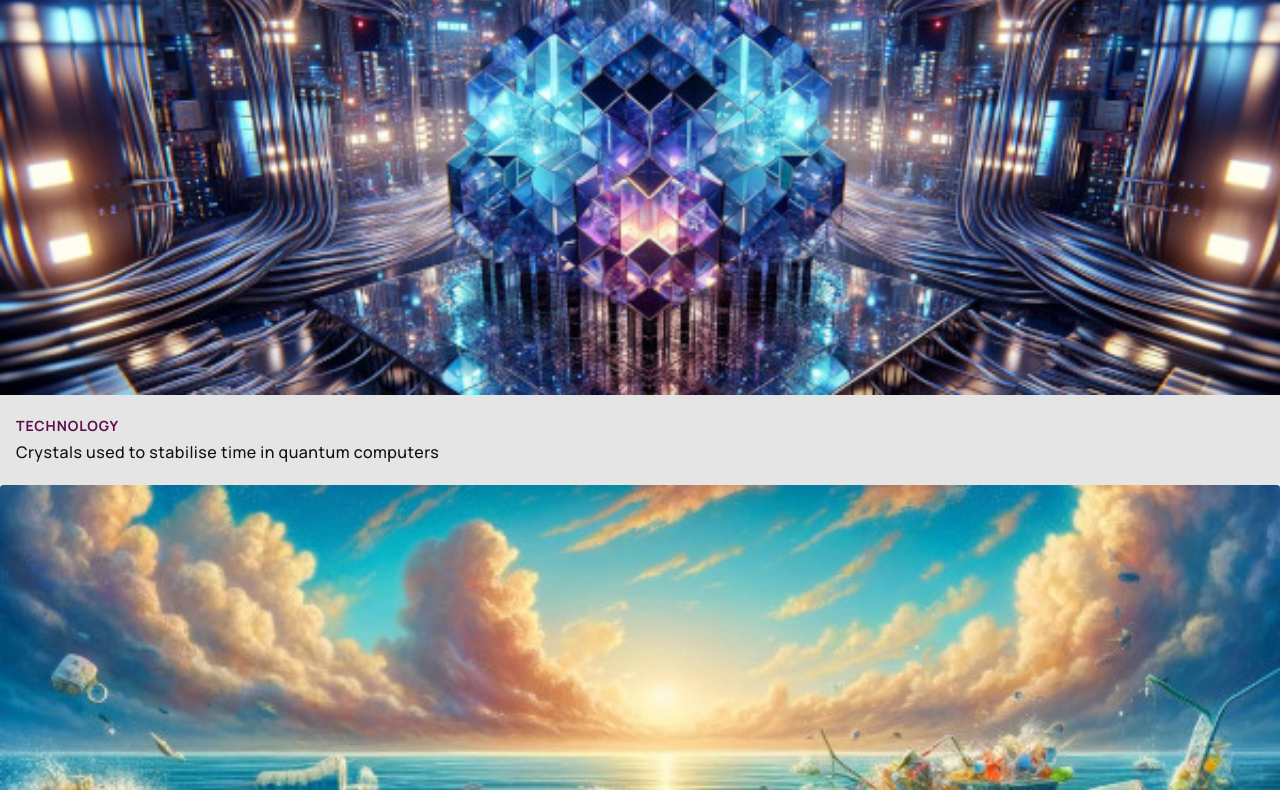
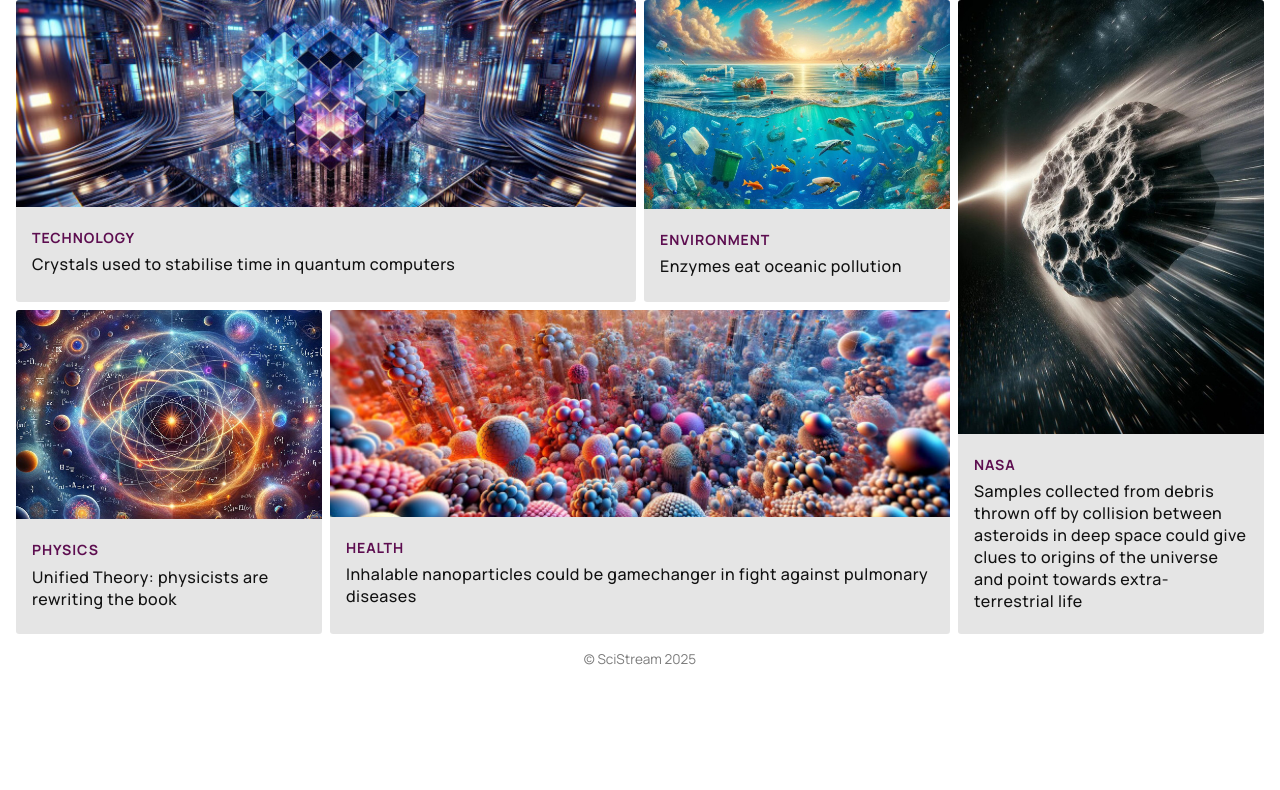
Before and after one commit to RosaBen/HTML-CSS-SCrimba-Projects, a plain HTML site: page responsiveLayoutWithGrid/index.html in a window 1280 px wide. Shown: the part 72-862 px from the top of the page. After the commit the page ends 800 px from the top, so only its background shows below. Drawn offline with Linux system fonts and the light colour scheme.

Commit message:
finish project responsive layout with grid

```diff
--- a/responsiveLayoutWithGrid/style.css
+++ b/responsiveLayoutWithGrid/style.css
@@ -9,6 +9,65 @@ body {
   margin: 0;
   padding: 0;
   font-family: "Manrope", sans-serif;
+}
+
+/* =================
+    Site Layout
+   ================= */
+
+body {
+  /* margin: 1em; */
+  display: grid;
+  row-gap: 1em;
+  grid-template-columns: 1em 1fr 1em;
+  grid-template-areas:
+    ". . ."
+    ". head ."
+    ". main ."
+    ". foot ."
+    ". . .";
+}
+
+.site-header {
+  grid-area: head;
+  text-align: center;
+}
+
+footer {
+  grid-area: foot;
+  text-align: center;
+}
+
+/* =================
+    Main Element Layout
+   ================= */
+
+main {
+  display: grid;
+  grid-template-columns: 1fr;
+  grid-area: main;
+  grid-template-areas: "t" "e" "n" "p" "h";
+  gap: 0.1rem;
+}
+
+.technology {
+  grid-area: t;
+}
+
+.environment {
+  grid-area: e;
+}
+
+.nasa {
+  grid-area: n;
+}
+
+.physics {
+  grid-area: p;
+}
+
+.health {
+  grid-area: h;
 }
 
 /* =================
@@ -87,3 +146,64 @@ img {
   border-top-left-radius: 0.2em;
   border-top-right-radius: 0.2em;
 }
+
+/* =================
+    responsive
+   ================= */
+
+@media (min-width: 500px) {
+  main {
+    grid-template-columns: 1fr 1fr;
+    grid-template-areas: "t t" "e n" "p n" "h h";
+    gap: 0.5rem;
+  }
+  /* .technology {
+    grid-column: span 2;
+  }
+
+  .nasa {
+    grid-row: span 2;
+  }
+
+  .health {
+    grid-column: span 2;
+  } */
+}
+
+@media (min-width: 870px) {
+  main {
+    /* grid-template-columns: repeat(12, 1fr); */
+    grid-template-columns: repeat(9, 1fr) repeat(3, minmax(70px, 1fr));
+    grid-template-areas: "t t t t t t e e e n n n" "p p p h h h h h h n n n";
+    gap: 0.5rem;
+  }
+
+  .technology {
+    /* grid-column: span 6; */
+
+    /* grid-column: 1/7; */
+  }
+
+  .environment {
+    /* grid-column: span 3; */
+    /* grid-column: 1/4; */
+    /* grid-row: 2/3; */
+  }
+
+  .nasa {
+    /* grid-column: span 3; */
+    /* grid-column: 10/-1; */
+  }
+
+  .physics {
+    /* grid-column: span 3; */
+
+    /* grid-column: 7/10; */
+    /* grid-row: 1/2; */
+  }
+
+  .health {
+    /* grid-column: span 6; */
+    /* grid-column: 4/10; */
+  }
+}
```
